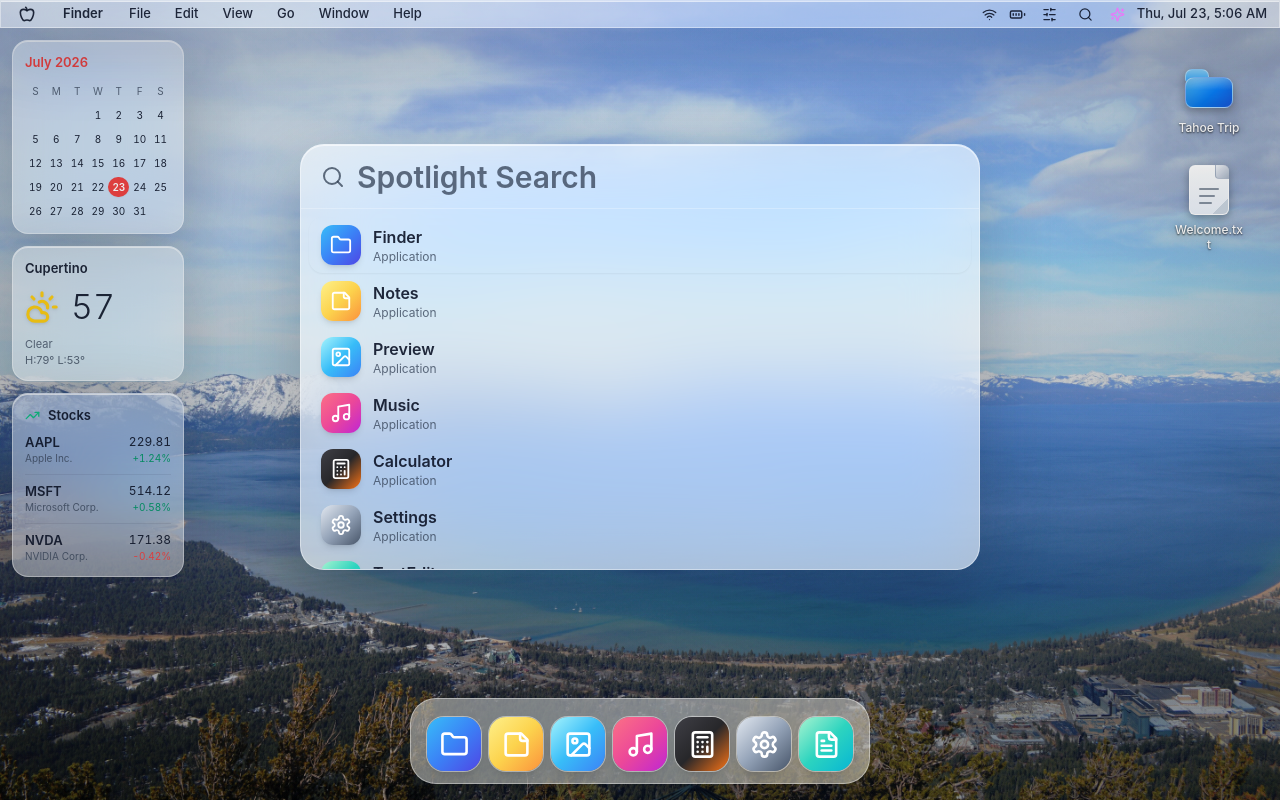
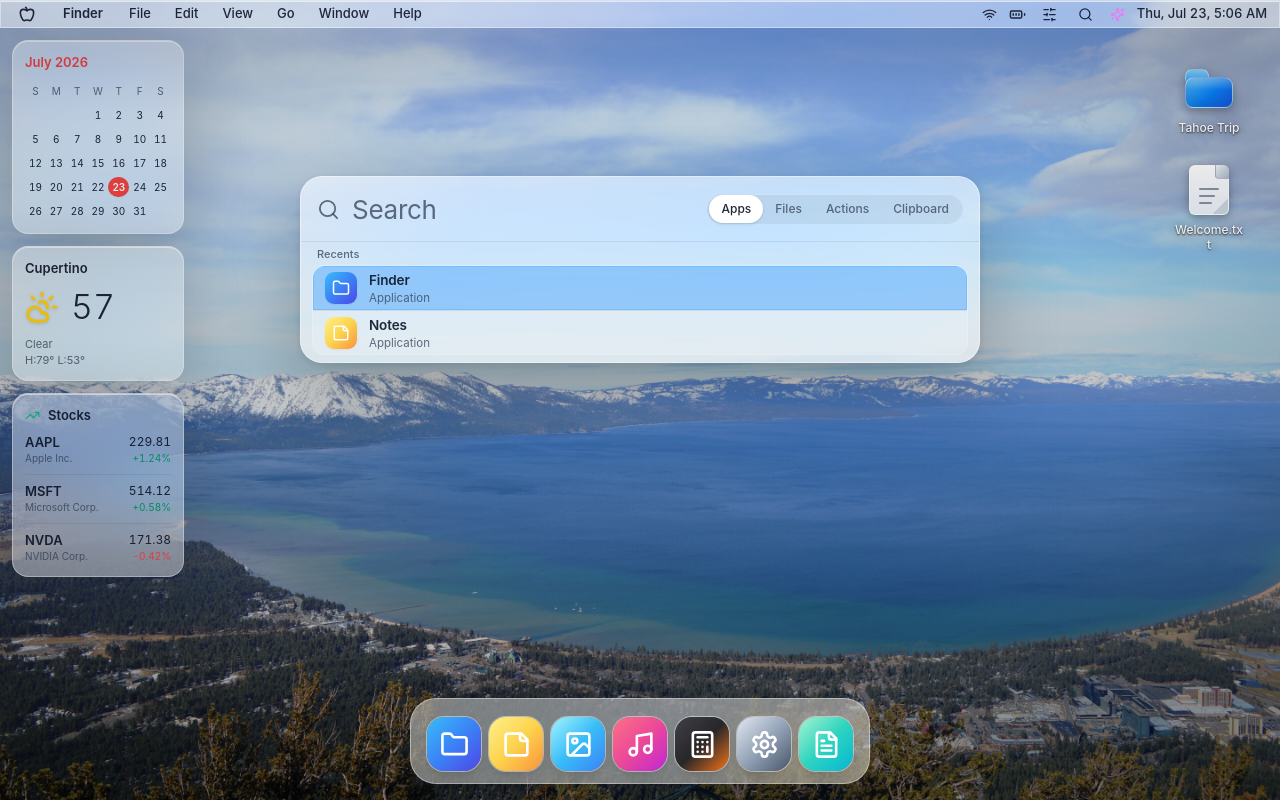
Before and after one commit to a2d2-dev/macos27, a React (Vite) app: page / in a window 1280 px wide. Both pictures are taken after a click on the button 1085 px from the left and 14 px from the top of the page. Built offline with nearby package versions, Linux system fonts and the light colour scheme.

Commit message:
feat: compact spotlight search panel

```diff
--- a/src/components/Spotlight.tsx
+++ b/src/components/Spotlight.tsx
@@ -1,6 +1,15 @@
-import { Search } from 'lucide-react';
+import type { LucideIcon } from 'lucide-react';
+import {
+  ClipboardList,
+  FileText,
+  Folder,
+  Search,
+  Sparkles,
+  Zap,
+} from 'lucide-react';
 import { useEffect, useMemo, useRef, useState } from 'react';
-import { apps } from '../apps/registry';
+import { appById, apps } from '../apps/registry';
+import type { AppDefinition } from '../apps/types';
 import { useWindowStore } from '../store/windowStore';
 
 type SpotlightProps = {
@@ -8,21 +17,168 @@
   onClose: () => void;
 };
 
+type SpotlightCategory = 'apps' | 'files' | 'actions' | 'clipboard';
+
+type SpotlightEntry = {
+  id: string;
+  category: SpotlightCategory;
+  title: string;
+  subtitle: string;
+  keywords: string;
+  Icon: LucideIcon;
+  iconClassName: string;
+  launchApp: AppDefinition;
+};
+
+const categories: Array<{ id: SpotlightCategory; label: string }> = [
+  { id: 'apps', label: 'Apps' },
+  { id: 'files', label: 'Files' },
+  { id: 'actions', label: 'Actions' },
+  { id: 'clipboard', label: 'Clipboard' },
+];
+
+function launchTarget(appId: string) {
+  const app = appById.get(appId);
+
+  if (!app) {
+    throw new Error(`Spotlight launch target "${appId}" is not registered`);
+  }
+
+  return app;
+}
+
+const appEntries: SpotlightEntry[] = apps.map((app) => ({
+  id: `app-${app.id}`,
+  category: 'apps',
+  title: app.title,
+  subtitle: 'Application',
+  keywords: `${app.title} ${app.id} application app`,
+  Icon: app.icon,
+  iconClassName: `bg-gradient-to-br ${app.iconGradient} text-white shadow-sm`,
+  launchApp: app,
+}));
+
+const fileEntries: SpotlightEntry[] = [
+  {
+    id: 'file-tahoe-trip',
+    category: 'files',
+    title: 'Tahoe Trip',
+    subtitle: 'Folder',
+    keywords: 'tahoe trip folder finder files desktop',
+    Icon: Folder,
+    iconClassName:
+      'bg-gradient-to-br from-sky-400 via-blue-500 to-indigo-600 text-white shadow-sm',
+    launchApp: launchTarget('finder'),
+  },
+  {
+    id: 'file-welcome',
+    category: 'files',
+    title: 'Welcome.txt',
+    subtitle: 'Text Document',
+    keywords: 'welcome txt text document desktop file',
+    Icon: FileText,
+    iconClassName:
+      'bg-gradient-to-br from-emerald-200 via-teal-400 to-cyan-500 text-white shadow-sm',
+    launchApp: launchTarget('textedit'),
+  },
+  {
+    id: 'file-design-review',
+    category: 'files',
+    title: 'Design review notes',
+    subtitle: 'Notes Document',
+    keywords: 'design review notes document meeting recents',
+    Icon: FileText,
+    iconClassName:
+      'bg-gradient-to-br from-yellow-200 via-amber-300 to-orange-400 text-slate-900 shadow-sm',
+    launchApp: launchTarget('notes'),
+  },
+];
+
+const actionEntries: SpotlightEntry[] = [
+  {
+    id: 'action-system-settings',
+    category: 'actions',
+    title: 'Open Appearance Settings',
+    subtitle: 'Action',
+    keywords: 'open appearance settings dark light wallpaper action',
+    Icon: Sparkles,
+    iconClassName:
+      'bg-gradient-to-br from-slate-200 via-slate-400 to-slate-600 text-white shadow-sm',
+    launchApp: launchTarget('settings'),
+  },
+  {
+    id: 'action-play-music',
+    category: 'actions',
+    title: 'Play recent music',
+    subtitle: 'Action',
+    keywords: 'play music recent song album action',
+    Icon: Zap,
+    iconClassName:
+      'bg-gradient-to-br from-rose-400 via-pink-500 to-fuchsia-600 text-white shadow-sm',
+    launchApp: launchTarget('music'),
+  },
+];
+
+const clipboardEntries: SpotlightEntry[] = [
+  {
+    id: 'clipboard-review',
+    category: 'clipboard',
+    title: 'Design review',
+    subtitle: 'Clipboard Text',
+    keywords: 'design review clipboard copied text notes',
+    Icon: ClipboardList,
+    iconClassName:
+      'bg-gradient-to-br from-indigo-300 via-violet-400 to-fuchsia-500 text-white shadow-sm',
+    launchApp: launchTarget('notes'),
+  },
+  {
+    id: 'clipboard-welcome',
+    category: 'clipboard',
+    title: 'Welcome note',
+    subtitle: 'Clipboard Text',
+    keywords: 'welcome note clipboard copied textedit',
+    Icon: ClipboardList,
+    iconClassName:
+      'bg-gradient-to-br from-emerald-200 via-teal-400 to-cyan-500 text-white shadow-sm',
+    launchApp: launchTarget('textedit'),
+  },
+];
+
+const spotlightEntries = [
+  ...appEntries,
+  ...fileEntries,
+  ...actionEntries,
+  ...clipboardEntries,
+];
+
 export function Spotlight({ isOpen, onClose }: SpotlightProps) {
   const [query, setQuery] = useState('');
   const [selectedIndex, setSelectedIndex] = useState(0);
+  const [activeCategory, setActiveCategory] =
+    useState<SpotlightCategory>('apps');
   const inputRef = useRef<HTMLInputElement>(null);
   const openApp = useWindowStore((state) => state.openApp);
 
   const results = useMemo(() => {
     const normalizedQuery = query.trim().toLowerCase();
+    const categoryEntries = spotlightEntries.filter(
+      (entry) => entry.category === activeCategory,
+    );
 
     if (!normalizedQuery) {
-      return apps;
+      return categoryEntries.slice(0, 2);
     }
 
-    return apps.filter((app) => `${app.title} ${app.id}`.toLowerCase().includes(normalizedQuery));
-  }, [query]);
+    return categoryEntries.filter((entry) =>
+      `${entry.title} ${entry.subtitle} ${entry.keywords}`
+        .toLowerCase()
+        .includes(normalizedQuery),
+    );
+  }, [activeCategory, query]);
+
+  const sectionLabel = query.trim()
+    ? categories.find((category) => category.id === activeCategory)?.label
+    : 'Recents';
 
   useEffect(() => {
     if (!isOpen) {
@@ -30,6 +186,7 @@
     }
 
     setQuery('');
+    setActiveCategory('apps');
     setSelectedIndex(0);
     requestAnimationFrame(() => inputRef.current?.focus());
   }, [isOpen]);
@@ -50,24 +207,82 @@
       return;
     }
 
-    openApp(selected);
+    openApp(selected.launchApp);
     onClose();
   };
 
   return (
-    <div className="fixed inset-0 z-[12000]" role="presentation" onPointerDown={onClose}>
     <div
-        className="glass-surface-strong absolute left-1/2 top-[18vh] w-[min(680px,calc(100vw-32px))] -translate-x-1/2 overflow-hidden rounded-[24px] text-[var(--text-primary)]"
+      className="fixed inset-0 z-[12000]"
+      role="presentation"
+      onPointerDown={onClose}
+    >
+      <style>{`
+        .spotlight-panel {
+          transform-origin: top center;
+          transition:
+            transform 400ms cubic-bezier(0.32, 0.72, 0, 1),
+            opacity 400ms cubic-bezier(0.32, 0.72, 0, 1),
+            backdrop-filter 400ms cubic-bezier(0.32, 0.72, 0, 1),
+            -webkit-backdrop-filter 400ms cubic-bezier(0.32, 0.72, 0, 1);
+        }
+
+        .spotlight-category:active,
+        .spotlight-result:active {
+          transform: scale(0.98);
+          transition: transform 100ms ease-out;
+        }
+
+        @media (prefers-reduced-motion: reduce) {
+          .spotlight-panel,
+          .spotlight-category,
+          .spotlight-result {
+            transition: opacity 200ms ease;
+            transform: none !important;
+          }
+        }
+
+        @media (prefers-reduced-transparency: reduce) {
+          .spotlight-panel {
+            background: #fff;
+            backdrop-filter: none;
+            -webkit-backdrop-filter: none;
+          }
+
+          .theme-dark .spotlight-panel {
+            background: #0f172a;
+          }
+        }
+
+        @media (prefers-contrast: more) {
+          .spotlight-panel {
+            background: #fff;
+            border: 1px solid rgba(0, 0, 0, 0.35);
+          }
+
+          .theme-dark .spotlight-panel {
+            background: #0f172a;
+            border-color: rgba(255, 255, 255, 0.42);
+          }
+        }
+      `}</style>
+      <div
+        className="spotlight-panel glass-surface-strong absolute left-1/2 top-[22vh] w-[min(680px,calc(100vw-32px))] -translate-x-1/2 overflow-hidden rounded-[22px] text-[var(--text-primary)] antialiased shadow-[0_2px_8px_rgba(0,0,0,0.10),0_30px_80px_rgba(0,0,0,0.24)]"
         role="dialog"
         aria-modal="true"
         aria-label="Spotlight"
         onPointerDown={(event) => event.stopPropagation()}
       >
-        <div className="flex h-16 items-center gap-3 border-b border-white/25 px-5">
-          <Search size={24} className="shrink-0 text-[var(--text-secondary)]" />
+        <div className="flex min-h-16 items-center gap-3 border-b border-[var(--hairline)] px-4 py-2.5 max-[640px]:flex-wrap">
+          <div className="flex h-11 min-w-[220px] flex-1 items-center gap-3">
+            <Search
+              size={23}
+              strokeWidth={1.9}
+              className="shrink-0 text-[var(--text-secondary)]"
+            />
             <input
               ref={inputRef}
-            className="h-full min-w-0 flex-1 bg-transparent text-3xl font-semibold outline-none placeholder:text-[var(--text-secondary)]"
+              className="h-full min-w-0 flex-1 bg-transparent text-[26px] font-normal leading-none tracking-[-0.01em] outline-none placeholder:text-[var(--text-secondary)]"
               value={query}
               onChange={(event) => {
                 setQuery(event.target.value);
@@ -82,13 +297,19 @@
 
                 if (event.key === 'ArrowDown') {
                   event.preventDefault();
-                setSelectedIndex((index) => (results.length ? (index + 1) % results.length : 0));
+                  setSelectedIndex((index) =>
+                    results.length ? (index + 1) % results.length : 0,
+                  );
                   return;
                 }
 
                 if (event.key === 'ArrowUp') {
                   event.preventDefault();
-                setSelectedIndex((index) => (results.length ? (index - 1 + results.length) % results.length : 0));
+                  setSelectedIndex((index) =>
+                    results.length
+                      ? (index - 1 + results.length) % results.length
+                      : 0,
+                  );
                   return;
                 }
 
@@ -97,42 +318,90 @@
                   launchSelected();
                 }
               }}
-            placeholder="Spotlight Search"
-            aria-label="Spotlight Search"
+              placeholder="Search"
+              aria-label="Search Spotlight"
             />
           </div>
 
-        <div className="max-h-[360px] overflow-auto p-2">
+          <div
+            className="flex h-[30px] shrink-0 items-center rounded-full bg-black/[0.055] p-0.5 text-[12px] font-medium text-[var(--text-secondary)] shadow-[inset_0_1px_0_rgba(255,255,255,0.32)] [.theme-dark_&]:bg-white/10"
+            role="tablist"
+            aria-label="Spotlight categories"
+          >
+            {categories.map((category) => {
+              const isActive = category.id === activeCategory;
+
+              return (
+                <button
+                  key={category.id}
+                  type="button"
+                  role="tab"
+                  aria-selected={isActive}
+                  className={`spotlight-category h-7 rounded-full px-3 outline-none transition-[background,box-shadow,color,transform] duration-200 ${
+                    isActive
+                      ? 'bg-white text-[var(--text-primary)] shadow-[0_1px_3px_rgba(0,0,0,0.14)] [.theme-dark_&]:bg-white/20'
+                      : 'hover:bg-white/35 focus-visible:bg-white/45 [.theme-dark_&]:hover:bg-white/10 [.theme-dark_&]:focus-visible:bg-white/15'
+                  }`}
+                  onMouseDown={(event) => event.preventDefault()}
+                  onClick={() => {
+                    setActiveCategory(category.id);
+                    setSelectedIndex(0);
+                    inputRef.current?.focus();
+                  }}
+                >
+                  {category.label}
+                </button>
+              );
+            })}
+          </div>
+        </div>
+
+        <div className="max-h-[316px] overflow-auto px-3 pb-2 pt-1">
+          <div className="px-1 pb-1 text-[11px] font-medium leading-4 text-[var(--text-secondary)]">
+            {sectionLabel}
+          </div>
           {results.length ? (
-            results.map((app, index) => {
-              const Icon = app.icon;
+            <div className="overflow-hidden rounded-[12px] bg-white/[0.16] ring-1 ring-white/30 [.theme-dark_&]:bg-white/[0.055] [.theme-dark_&]:ring-white/10">
+              {results.map((entry, index) => {
+                const Icon = entry.Icon;
                 const isSelected = index === selectedIndex;
 
                 return (
                   <button
-                  key={app.id}
+                    key={entry.id}
                     type="button"
-                  className={`flex h-14 w-full items-center gap-3 rounded-[14px] px-3 text-left outline-none transition ${
-                    isSelected ? 'bg-white/42 shadow-sm' : 'hover:bg-white/22 focus-visible:bg-white/28'
+                    className={`spotlight-result flex h-11 w-full items-center gap-3 border-t border-[var(--hairline)] px-3 text-left outline-none transition-[background,box-shadow,transform] first:border-t-0 ${
+                      isSelected
+                        ? 'bg-[#0a84ff]/35 shadow-[inset_0_0_0_1px_rgba(10,132,255,0.18)]'
+                        : 'hover:bg-white/24 focus-visible:bg-white/28 [.theme-dark_&]:hover:bg-white/10 [.theme-dark_&]:focus-visible:bg-white/12'
                     }`}
                     onMouseEnter={() => setSelectedIndex(index)}
                     onClick={() => {
-                    openApp(app);
+                      openApp(entry.launchApp);
                       onClose();
                     }}
                   >
-                  <span className={`grid h-10 w-10 shrink-0 place-items-center rounded-[12px] bg-gradient-to-br ${app.iconGradient} text-white shadow-md`}>
-                    <Icon size={22} />
+                    <span
+                      className={`grid h-8 w-8 shrink-0 place-items-center rounded-[9px] ${entry.iconClassName}`}
+                    >
+                      <Icon size={18} strokeWidth={2} />
                     </span>
                     <span className="min-w-0">
-                    <span className="block truncate font-semibold">{app.title}</span>
-                    <span className="block truncate text-xs text-[var(--text-secondary)]">Application</span>
+                      <span className="block truncate text-[13.5px] font-semibold leading-5 tracking-[-0.01em]">
+                        {entry.title}
+                      </span>
+                      <span className="block truncate text-[11.5px] leading-4 text-[var(--text-secondary)]">
+                        {entry.subtitle}
+                      </span>
                     </span>
                   </button>
                 );
-            })
+              })}
+            </div>
           ) : (
-            <div className="px-4 py-8 text-center text-sm text-[var(--text-secondary)]">No applications found</div>
+            <div className="px-4 py-6 text-center text-sm text-[var(--text-secondary)]">
+              No results found
+            </div>
           )}
         </div>
       </div>
```
Also changed, not shown: 5 other files (tests, documents, lock files or other folders). Lines whose indentation alone changed are shown as unchanged.
